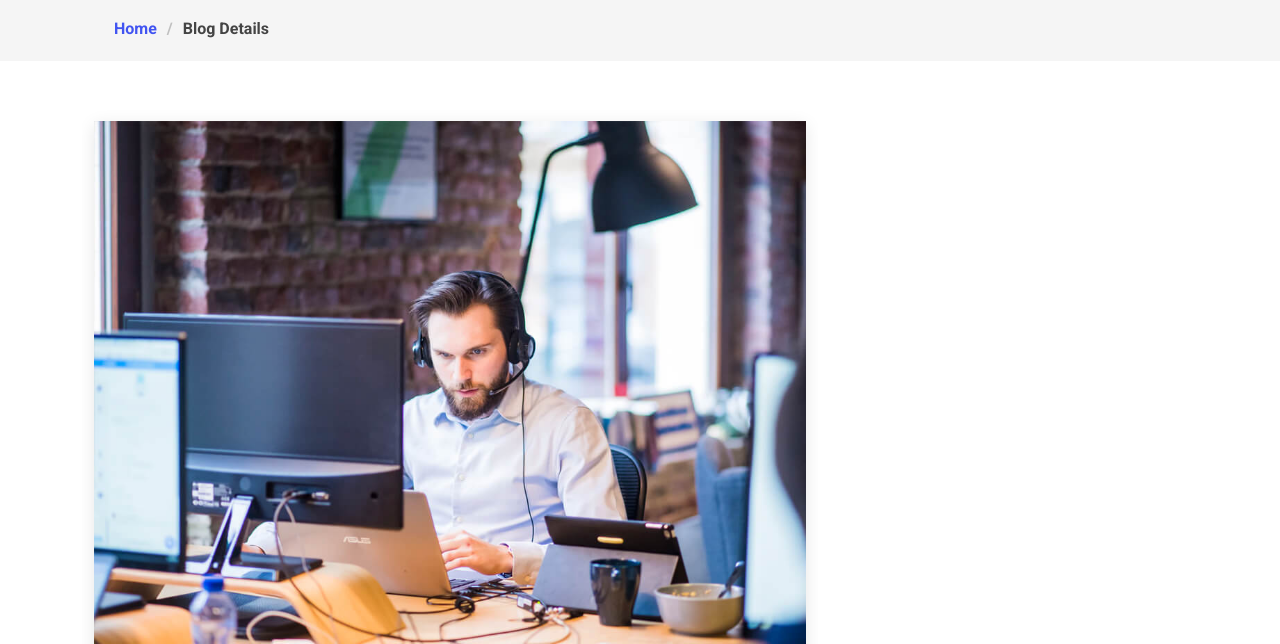
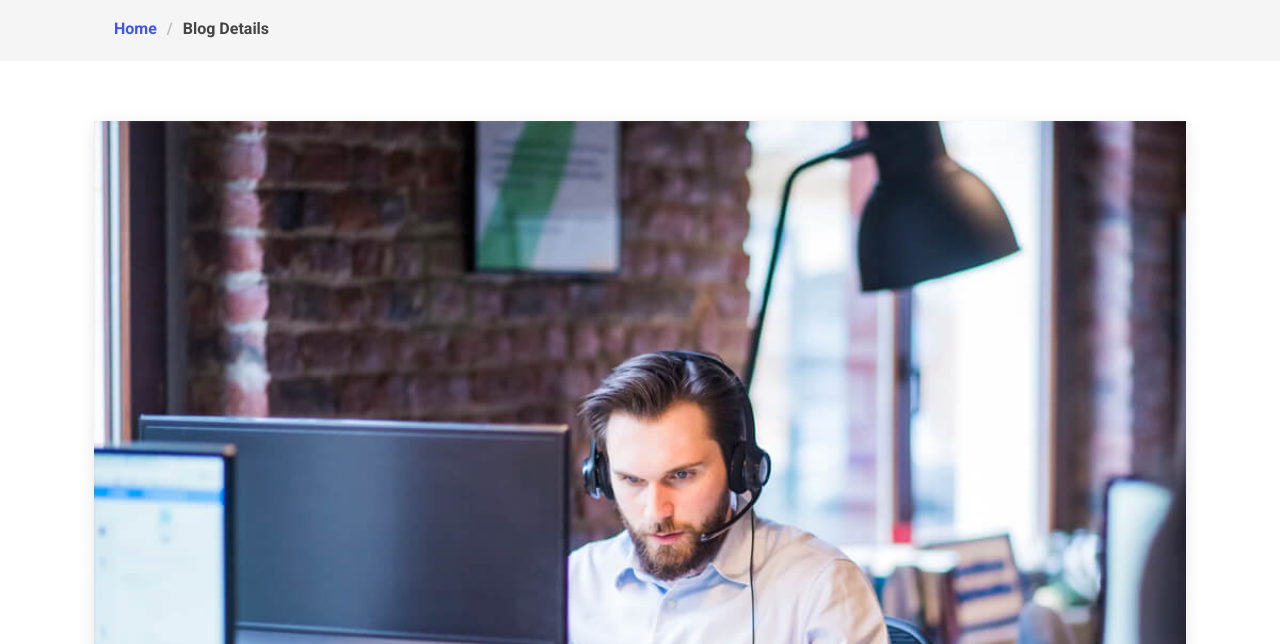
Before and after one commit to wildanhawari/CDSE, a plain HTML site: page komponen-cdse.html in a window 1280 px wide. Shown: the part 308-952 px from the top of the page. Drawn offline with nearby package versions, Linux system fonts and the light colour scheme.

Commit message:
fix: blog-details

```diff
--- a/komponen-cdse.html
+++ b/komponen-cdse.html
@@ -136,9 +136,6 @@
     </div><!-- End Page Title -->
 
     <div class="container">
-      <div class="row">
-
-        <div class="col-lg-8">
 
           <!-- Blog Details Section -->
           <section id="blog-details" class="blog-details section">
@@ -147,7 +144,7 @@
               <article class="article">
 
                 <div class="post-img">
-                  <img src="assets/img/blog/blog-1.jpg" alt="" class="img-fluid">
+                  <img src="assets/img/blog/blog-1.jpg" alt="" class="img-fluid text-center w-100">
                 </div>
 
                 <h2 class="title">Dolorum optio tempore voluptas dignissimos cumque fuga qui quibusdam quia</h2>
@@ -206,13 +203,6 @@
             </div>
           </section><!-- /Blog Details Section -->
 
-
-
-
-
-
-      </div>
-    </div>
 
   </main>
 
```
